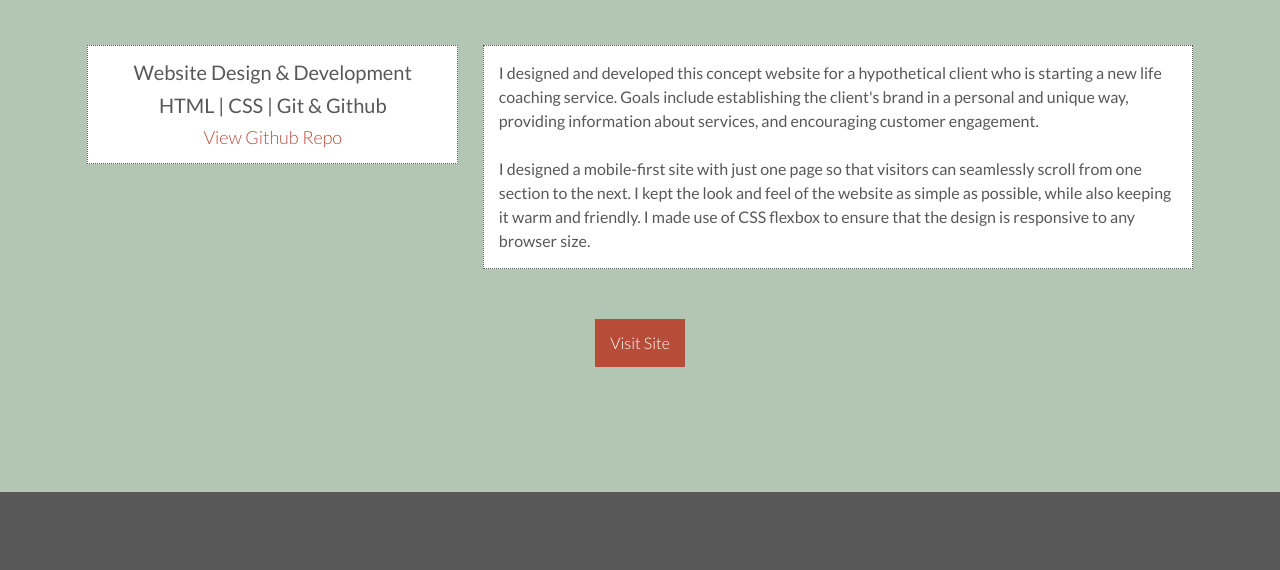
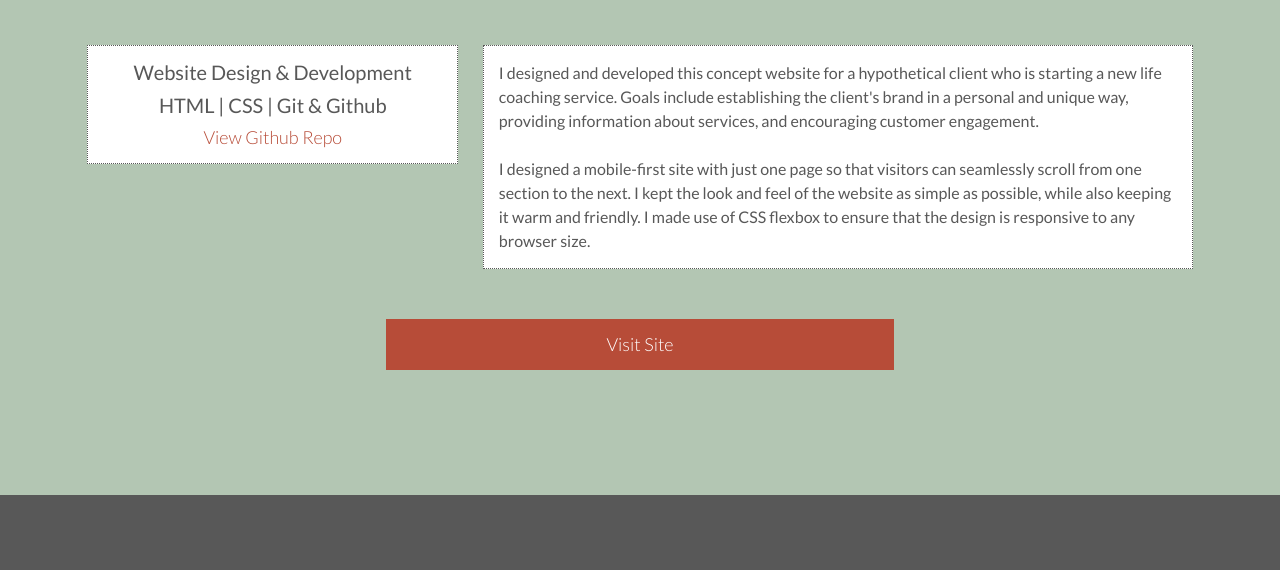
Before and after one commit to gbonds/portfolio-website-v2, a website built with Parcel: page projects/view-projects/sashapattersoncoaching.html in a window 1280 px wide. Shown: the part 1179-1749 px from the top of the page. Built offline with nearby package versions, Linux system fonts and the light colour scheme; files whose address does not match are found by name.

Commit message:
Styled project page button

```diff
--- a/css/main.css
+++ b/css/main.css
@@ -508,6 +508,10 @@ nav li {
   /* same line height as #about-section .content-container p */
 }
 
+.btn-visit-site {
+  width: 45%;
+}
+
 /* ==========================================================================
    Helper classes
    ========================================================================== */
@@ -714,9 +718,11 @@ nav li {
   .project-item-skills a {
     font-size: 1.125em;
   }
-}
-
-/* Tablet media query ends */
+  .btn-visit-site {
+    width: 50%;
+    font-size: 1.125em;
+  }
+} /* Tablet media query ends */
 
 @media only screen and (min-width: 1200px) {
   /* Desktop Styles */
@@ -783,13 +789,21 @@ nav li {
     justify-content: space-around;
     align-items: flex-start;
     flex-flow: row wrap;
+    width: 100%;
   }
 .project-item-skills {
   width: 30%;
+  max-width: 400px;
 }
 
 .project-item-blurb {
   width: 60%;
+  max-width: 800px;
+}
+
+.btn-visit-site {
+  width: 45%;
+  max-width: 600px;
 }
 
 
--- a/projects/view-projects/sashapattersoncoaching.html
+++ b/projects/view-projects/sashapattersoncoaching.html
@@ -89,7 +89,7 @@
                         </p>
                     </div> <!-- project-item-blurb ends -->
                 </div> <!-- .project-info-container ends-->
-                <button>
+                <button class="btn-visit-site">
                     Visit Site
                 </button>
             </div> <!-- .content-container ends -->
```
